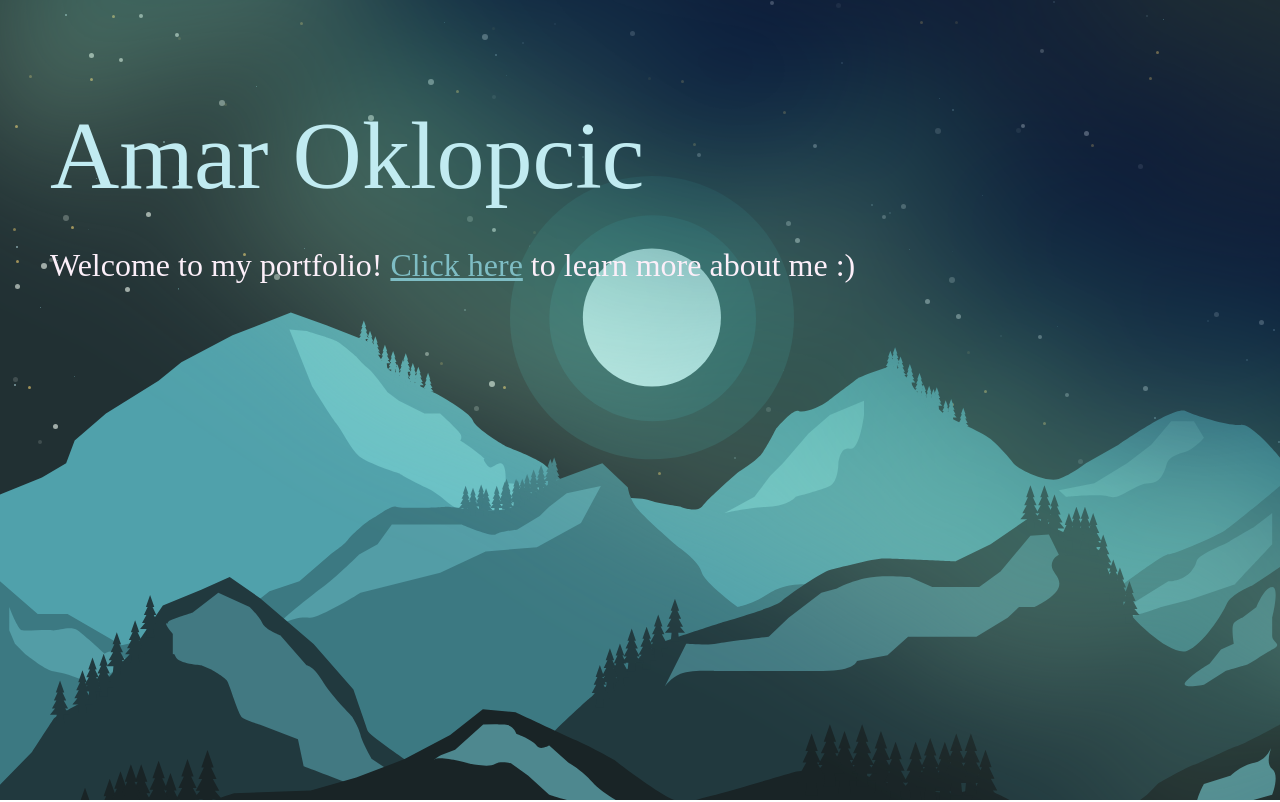
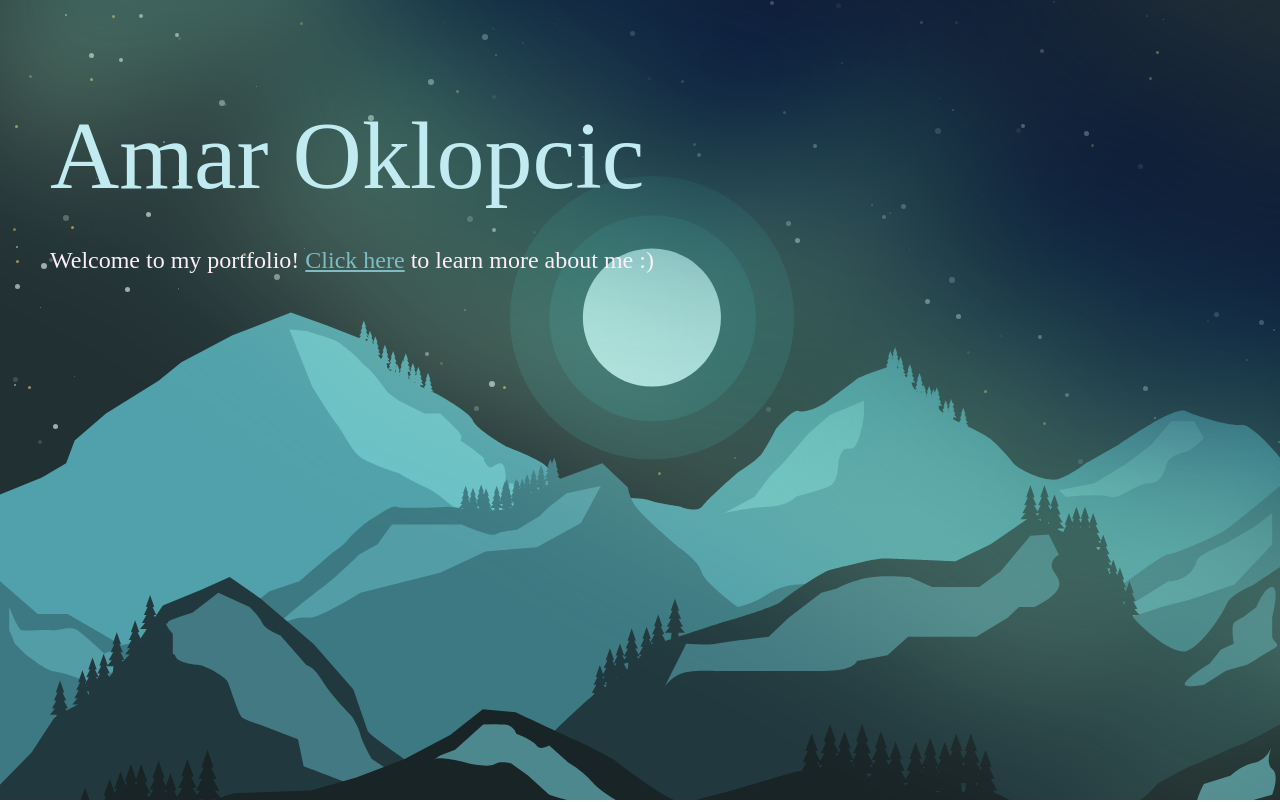
Before and after one commit to amaroklopcic/portfolio-2023, a React (Create React App) app: page / in a window 1280 px wide. Shown: the top 802 px of the page. Built offline with nearby package versions, Linux system fonts and the light colour scheme.

Commit message:
reduced landing page sub-text size

```diff
--- a/src/pages/LandingPage.jsx
+++ b/src/pages/LandingPage.jsx
@@ -11,7 +11,7 @@ function LandingPage() {
         <p className="landing-header-text" style={{ color: "#C1EBF1" }}>
           Amar Oklopcic
         </p>
-        <p className="landing-header-text" style={{ fontSize: "32px" }}>
+        <p className="landing-header-text" style={{ fontSize: "24px" }}>
           {"Welcome to my portfolio! "}
           <a
             href="#about"
```
